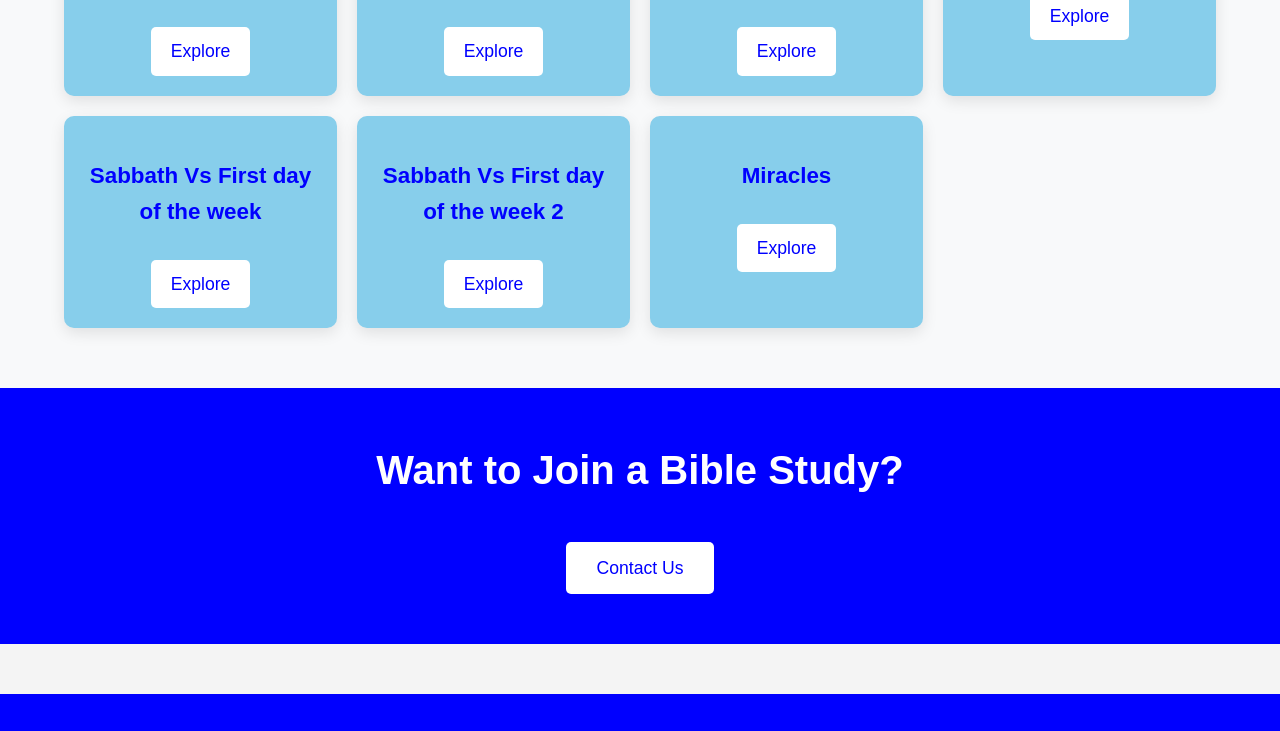
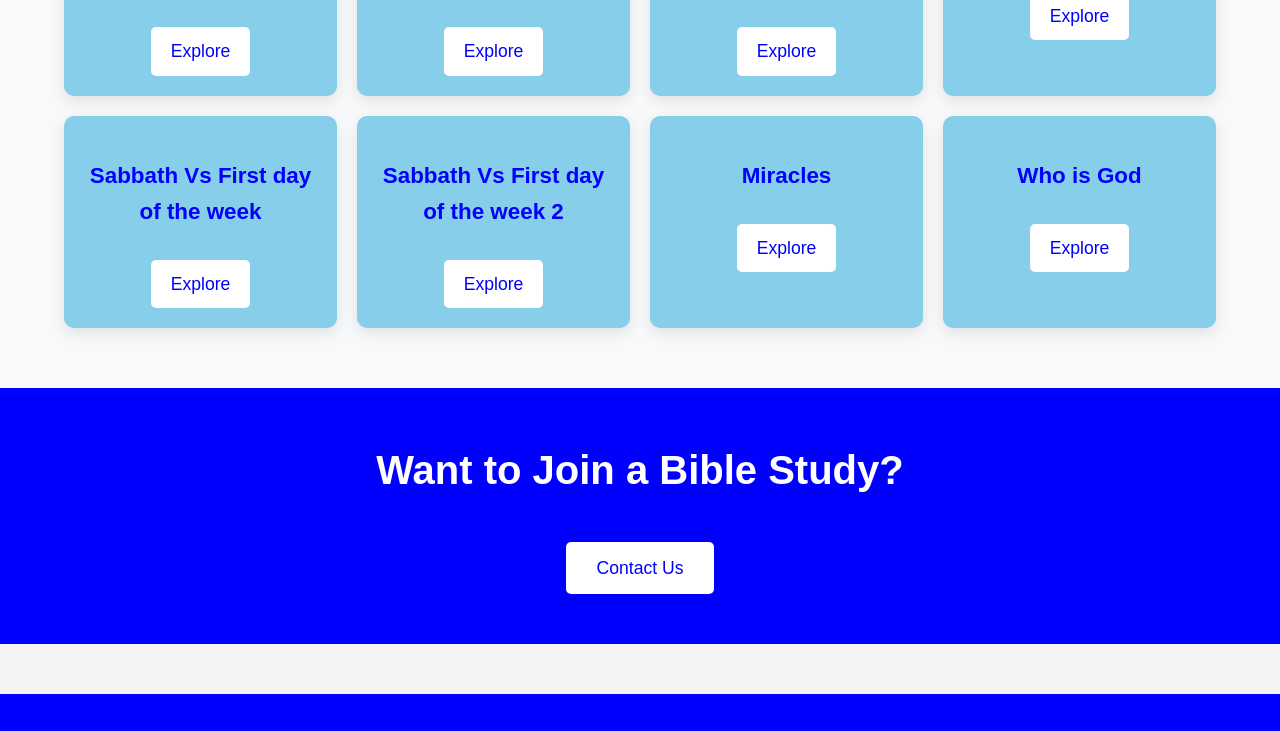
Before and after one commit to marshall294/sermons, a plain HTML site: page index.html in a window 1280 px wide. Shown: the part 2212-2943 px from the top of the page. Drawn offline with Linux system fonts and the light colour scheme.

Commit message:
Update index.html

```diff
--- a/index.html
+++ b/index.html
@@ -439,6 +439,10 @@
           <h3>Miracles</h3>
           <a href="miracle.html" class="cta-btn">Explore</a>
         </div>
+       <div class="service">
+          <h3>Who is God</h3>
+          <a href="god.html" class="cta-btn">Explore</a>
+        </div>
       </div>
     </div>
   </section>
```
